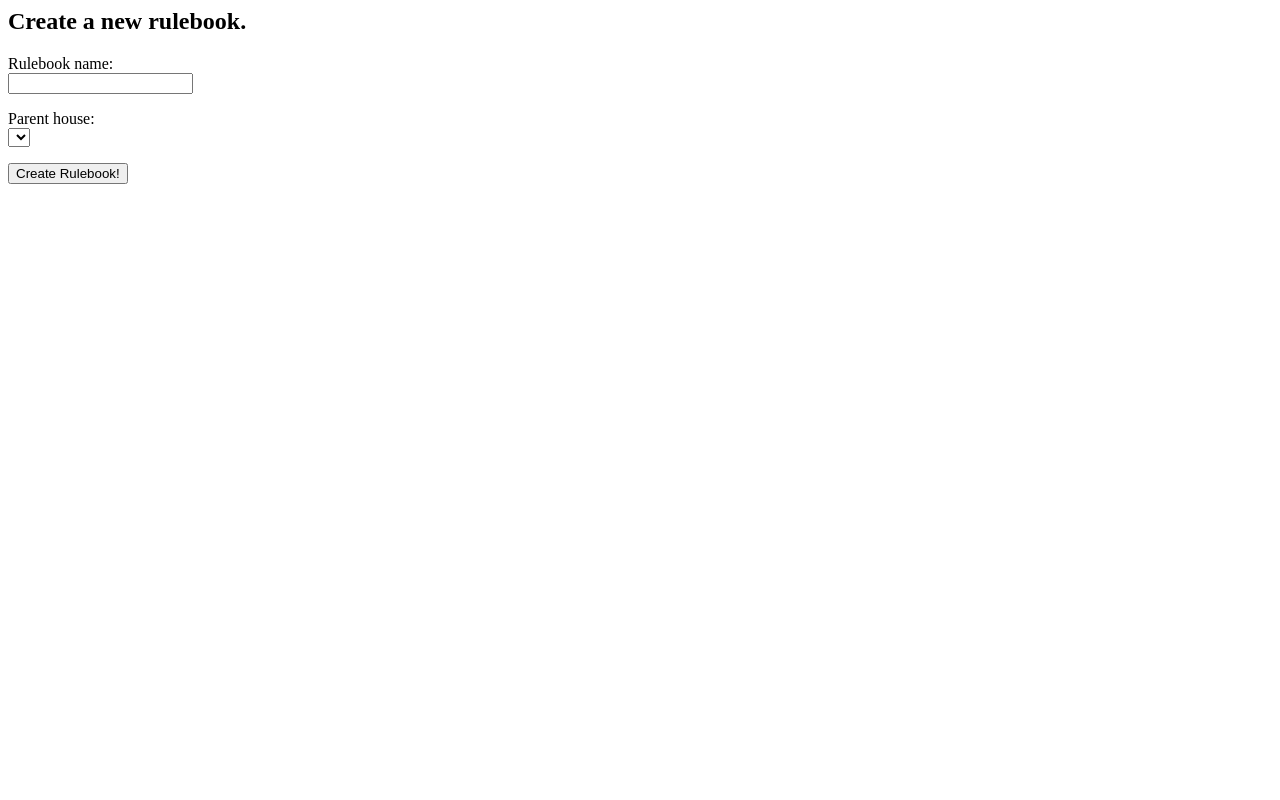
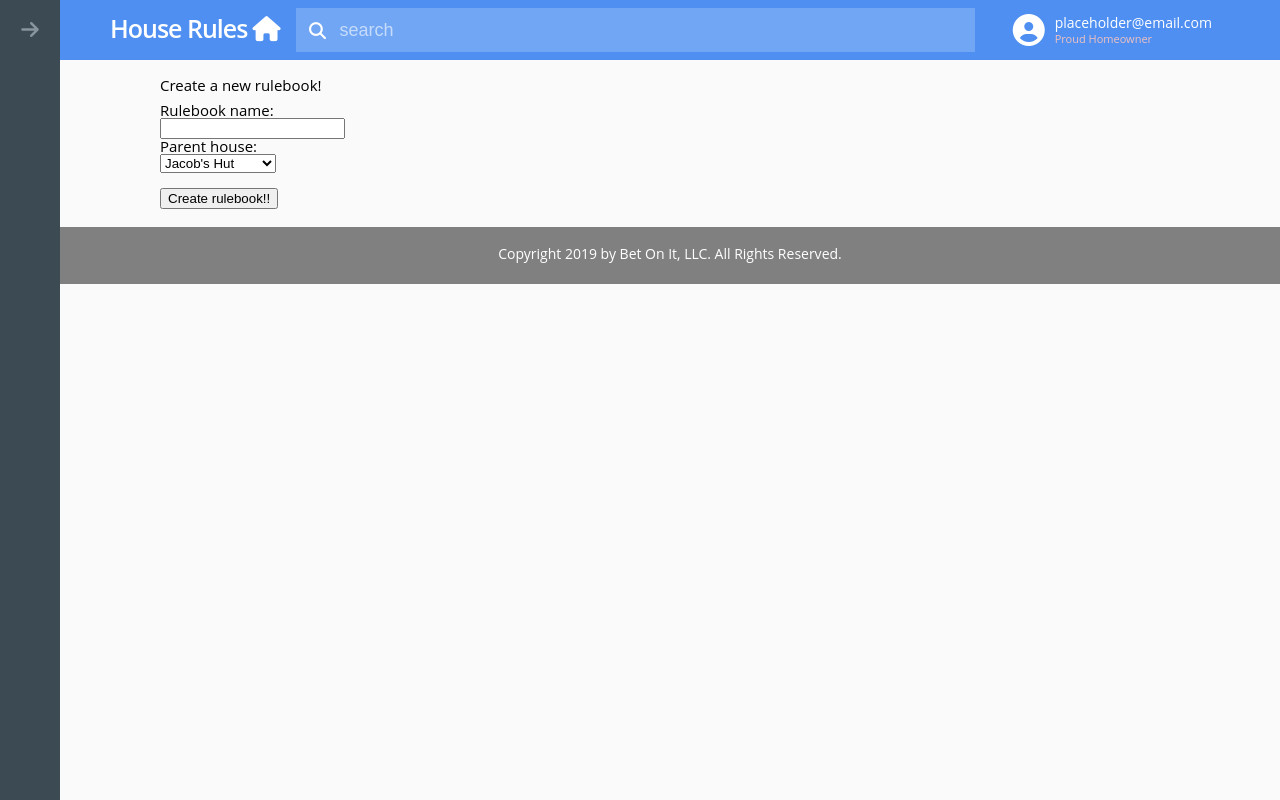
Before and after one commit to HouseRules-io/HouseRules, a Django app: page /rulebook/new/ in a window 1280 px wide. Run offline with Django 3.2, Linux system fonts and the light colour scheme; data comes from the database, SQL or seed files in the repository; data that the repository does not hold is empty; some libraries are stand-ins or nearby versions.

Commit message:
css updates, final 8/2

```diff
--- /dev/null
+++ b/hr/static/hr/forms/style.css
@@ -0,0 +1,273 @@
+:root {
+    font-size: 10px;
+}
+
+body {
+    font-family: "Open Sans", Arial, sans-serif;
+    display: flex;
+    min-height: 100vh;
+    background-color: #fafafa;
+    position: relative;
+}
+
+#footer {
+    font-size: 14px;
+    color: #ffffff;
+    width: 100%;
+    height: 3%;
+    text-align: center;
+    background: #808080;
+    padding-top: 20px;
+    padding-bottom: 20px;
+}
+
+.main-content {
+    display: flex;
+    flex-direction: column;
+    flex: 1;
+    order: 1;
+    text-decoration: none;
+}
+
+/* masthead */
+
+.masthead {
+    display: flex;
+    align-items: center;
+    flex-basis: 6rem;
+    position: -webkit-sticky;
+    position: sticky;
+    top: 0;
+    background-color: #4e8ff1;
+    color: #fff;
+    padding: 0 5rem;
+}
+
+.logo h1 {
+    font-size: 2.5rem;
+    font-weight: 600;
+    letter-spacing: -0.1rem;
+    white-space: nowrap;
+}
+
+.logo-icon {
+    position: relative;
+    padding-left: 0.5rem;
+    vertical-align: middle;
+    bottom: 0.2rem;
+}
+
+.rules-search {
+    flex: 1 0 19.2rem;
+    margin: 0 1.6rem;
+    position: relative;
+}
+
+.search-input {
+    font-size: 1.8rem;
+    font-weight: 400;
+    height: 4.4rem;
+    width: 98%;
+    background-color: rgba(255, 255, 255, 0.2);
+    color: #fff;
+    caret-color: #fff;
+    padding-left: 4.4rem;
+    border: none;
+}
+
+.search-input:hover,
+.search-input:focus {
+    background-color: rgba(255, 255, 255, 0.3);
+    outline: none;
+}
+
+.search-input::-webkit-input-placeholder {
+    color: rgba(255, 255, 255, 0.6);
+}
+
+.search-input:-ms-input-placeholder {
+    color: rgba(255, 255, 255, 0.6);
+}
+
+.search-input::-ms-input-placeholder {
+    color: rgba(255, 255, 255, 0.6);
+}
+
+.search-input::placeholder {
+    color: rgba(255, 255, 255, 0.6);
+}
+
+.search-icon {
+    font-size: 1.7rem;
+    position: absolute;
+    top: 2.2rem;
+    left: 2.2rem;
+    transform: translate(-50%, -50%);
+}
+
+.user-settings {
+    display: flex;
+    align-items: center;
+    font-weight: 400;
+    line-height: 1.2;
+    height: 100%;
+    padding: 0 0.8rem;
+    cursor: pointer;
+}
+
+.user-settings:hover {
+    background-color: #53b3d2;
+}
+
+.user-image {
+    font-size: 3.2rem;
+}
+
+.user-info {
+    margin: 0 1rem;
+}
+
+.user-email {
+    font-size: 1.4rem;
+}
+
+.user-type {
+    font-size: 1.1rem;
+    color: #f1c1c0;
+}
+
+.user-arrow-btn {
+    font-size: 1.5rem;
+}
+
+/* Sidebar */
+
+.sidebar {
+    display: flex;
+    flex-direction: column;
+    flex: 0 0 6rem;
+    position: -webkit-sticky;
+    position: sticky;
+    top: 0;
+    height: 100vh;
+    font-size: 20px;
+    background-color: #3c4a54;
+    color: #88959e;
+}
+
+.btn {
+    font-size: inherit;
+    font-weight: inherit;
+    background: none;
+    border: none;
+    color: inherit;
+    display: flex;
+    justify-content: center;
+    align-items: center;
+    cursor: pointer;
+}
+
+.collapse-btn {
+    height: 6rem;
+}
+
+
+.form-cont {
+    display: flex;
+    flex-wrap: wrap;
+    align-content: flex-start;
+    flex: 1;
+    padding: 0 5rem 1.5rem;
+}
+
+.form-cont p, h1 {
+    font-size: 1.5rem;
+    font-color: #aaaaaa;
+}
+
+.form-cont h2 {
+    font-size: 1.5rem;
+    font-color: #aaaaaa;
+    border: 0.2rem solid #3c4a54;
+}
+
+.form-controls {
+    display: flex;
+    align-items: center;
+    position: -webkit-sticky;
+    position: sticky;
+    top: 6rem;
+    padding: 1.8rem 5rem;
+    background-color: #fafafa;
+}
+
+.form-controls button {
+    position: relative;
+    top: 1.5rem;
+}
+
+.form p {
+    font-color: #ffffff;
+    font-size: 5rem;
+}
+
+
+
+
+
+/*
+
+The following code will only run if your browser supports CSS grid.
+
+Remove or comment-out the code block below to see how the browser will fall-back to flexbox styling.
+
+*/
+
+@supports (display: grid) {
+    body {
+        display: grid;
+        grid-template-columns: 6rem 1fr;
+    }
+
+    .main-content {
+        display: grid;
+        grid-template-rows: 6rem auto 1fr;
+    }
+
+    .masthead {
+        display: grid;
+        grid-template-columns: auto minmax(19.2rem, 1fr) auto;
+        grid-column-gap: 1.6rem;
+    }
+
+    .side-bar {
+        display: grid;
+        grid-template-rows: auto minmax(auto, 1fr) auto;
+    }
+
+    .rules-controls-menu {
+        display: grid;
+        grid-row-gap: 1.8rem;
+        align-content: start;
+    }
+
+    .rules-items-controls {
+        display: grid;
+        grid-template-columns: 1fr repeat(4, auto);
+        grid-column-gap: 1rem;
+    }
+
+    .user-settings {
+        display: grid;
+        grid-template-columns: repeat(3, auto);
+        grid-column-gap: 1rem;
+    }
+
+    .user-info,
+    .rules-item,
+    .rules-search,
+    .rules-menu-group,
+    .form-controls-btn {
+        margin: 0;
+    }
+}
--- a/hr/static/hr/house/style.css
+++ b/hr/static/hr/house/style.css
@@ -66,7 +66,7 @@
     position: relative;
     padding-left: 0.5rem;
     vertical-align: middle;
-    bottom: 20px;
+    bottom: 0.2rem;
 }
 
 .rules-search {
--- a/hr/templates/hr/houseRules.html
+++ b/hr/templates/hr/houseRules.html
@@ -28,7 +28,7 @@
 
 		<div class="rules-search">
 			<form>
-				<input type="search" class="search-input" placeholder="search my rules" aria-label="search rules">
+				<input type="search" class="search-input" placeholder="search" aria-label="search rules">
 				<i class="fas fa-search search-icon" aria-hidden="true"></i>
 			</form>
 		</div>
--- a/hr/templates/hr/index.html
+++ b/hr/templates/hr/index.html
@@ -28,7 +28,7 @@
 
 		<div class="rules-search">
 			<form>
-				<input type="search" class="search-input" placeholder="search my rules" aria-label="search rules">
+				<input type="search" class="search-input" placeholder="search" aria-label="search rules">
 				<i class="fas fa-search search-icon" aria-hidden="true"></i>
 			</form>
 		</div>
@@ -50,7 +50,7 @@
 	<!-- Rules Header -->
 	<div class="rules-items-controls">
 
-		<h2>Here's the houses we have on file!</h2>
+		<h2>Welcome to HouseRules! Click on a house to see its rulebooks and rules.</h2>
 
 	</div>
 
--- a/hr/templates/hr/newRulebook.html
+++ b/hr/templates/hr/newRulebook.html
@@ -1,9 +1,67 @@
+{% load static %}
+
+<!DOCTYPE html>
+
+<head>
+  <meta name="viewport" content="width=device-width, initial-scale=1">
+
+  {% block css_js %}
+    <link rel="stylesheet" href="https://cdnjs.cloudflare.com/ajax/libs/meyer-reset/2.0/reset.min.css">
+    <link rel = "stylesheet" type = "text/css" href = "{% static 'hr/forms/style.css' %}"/>
+    <script src="https://kit.fontawesome.com/74514636f8.js"></script>
+  {% endblock %}
+
+  <title>Create Rulebook</title>
+</head>
+
+<body>
+
 {% block content %}
 
-  <h2>Create a new rulebook.</h2>
+<main class="main-content">
+
+  <!-- Masthead -->
+
+  <div class="masthead">
+
+    <div class="logo">
+      <h1>House Rules<i class="fas fa-home logo-icon" aria-hidden="true"></i></h1>
+    </div>
+
+    <div class="rules-search">
+      <form>
+        <input type="search" class="search-input" placeholder="search" aria-label="search rules">
+        <i class="fas fa-search search-icon" aria-hidden="true"></i>
+      </form>
+    </div>
+
+    <div class="user-settings" tabindex="0" aria-label="User Settings">
+      <div class="user-image">
+        <i class="fas fa-user-circle" aria-hidden="true"></i>
+      </div>
+      <ul class="user-info">
+        <li class="user-email">placeholder@email.com</li>
+        <li class="user-type">Proud Homeowner</li>
+      </ul>
+    </div>
+
+  </div>
+  <!-- End of masthead -->
+
+
+
+
+  <!-- Form Begins -->
+  <div class = "form-cont">
+
+  <div class = "form-controls">
+
     <form method="post">
 
       {% csrf_token %}
+
+      <p>Create a new rulebook!</p>
+      <br>
 
       {% for field in form %}
         <p>
@@ -18,8 +76,30 @@
         </p>
       {% endfor %}
 
-    <button type="submit">Create Rulebook!</button>
-
+      <button type="submit">Create rulebook!!</button>
     </form>
 
+  </div>
+  </div>
+
+  <div id = "footer" align = "center">
+      <p> Copyright 2019 by Bet On It, LLC.  All Rights Reserved. </p>
+  </div>
+
+  <!-- Form ends -->
+
+
+
+</main>
+
+<nav class="sidebar">
+
+  <button class="collapse-btn menu-btn btn" aria-label="Expand Menu" title="Expand Menu">
+            <i class="fas fa-arrow-right" aria-hidden="true"></i>
+        </button>
+
+</nav>
+
 {% endblock %}
+
+</body>
--- a/hr/templates/hr/rule.html
+++ b/hr/templates/hr/rule.html
@@ -28,7 +28,7 @@
 
 		<div class="rules-search">
 			<form>
-				<input type="search" class="search-input" placeholder="search my rules" aria-label="search rules">
+				<input type="search" class="search-input" placeholder="search" aria-label="search rules">
 				<i class="fas fa-search search-icon" aria-hidden="true"></i>
 			</form>
 		</div>
@@ -49,7 +49,7 @@
 
 	<!-- Rules Header -->
 	<div class="rules-items-controls">
-		<h2>Here is the {{Rule.rule_name}} rule in {{Rule.parent_rulebook}}.</h2>
+		<h2>Here is the {{Rule.rule_name}} Rule in {{Rule.parent_rulebook}}.</h2>
 
 	<a href = "/rulebook/{{Rule.parent_rulebook.id}}/">
 		<h2>Return to the {{Rule.parent_rulebook}} rulebook.</h2>
--- a/hr/templates/hr/rulebook.html
+++ b/hr/templates/hr/rulebook.html
@@ -28,7 +28,7 @@
 
 		<div class="rules-search">
 			<form>
-				<input type="search" class="search-input" placeholder="search my rules" aria-label="search rules">
+				<input type="search" class="search-input" placeholder="search" aria-label="search rules">
 				<i class="fas fa-search search-icon" aria-hidden="true"></i>
 			</form>
 		</div>
@@ -51,7 +51,7 @@
 	<div class="rules-items-controls">
 
 	{% if rule_list %}
-		<h2>Here are the rules for {{Rulebook}}.</h1>
+		<h2>Here are {{Rulebook}}.</h1>
 	{% else %}
 	    <h2>No rules are available.</h2>
 	{% endif %}
```
Also changed, not shown: hr/templates/hr/newHouse.html (+83 -3 lines), hr/templates/hr/newRule.html (+82 -2 lines), db.sqlite3, 1 other file. Lines whose indentation alone changed are shown as unchanged.
